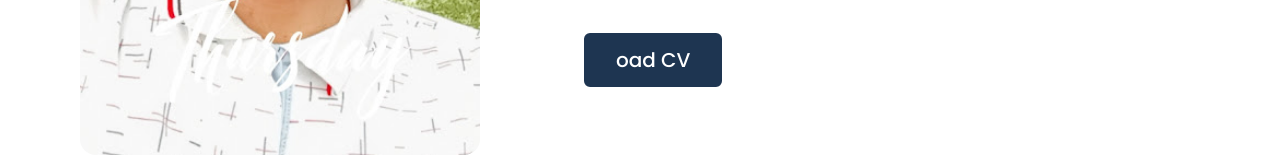
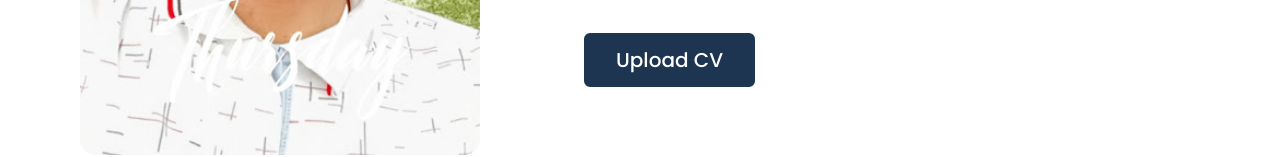
Before and after one commit to faizan1699/Bootstrap-site, a plain HTML site: page index.html in a window 1280 px wide. Shown: the part 1418-1575 px from the top of the page. Drawn offline with nearby package versions, Linux system fonts and the light colour scheme; a script that the page names is missing.

Commit message:
Update index.html

```diff
--- a/index.html
+++ b/index.html
@@ -71,7 +71,7 @@
                     <p>I'm a great communicator & love to invest the necessary time to understand the customer's problem
                         very well.</p>
 
-                    <a href="#link" target="blank">oad CV</a>
+                    <a href="#link" target="blank">Upload CV</a>
                 </div>
             </div>
         </div>
```
